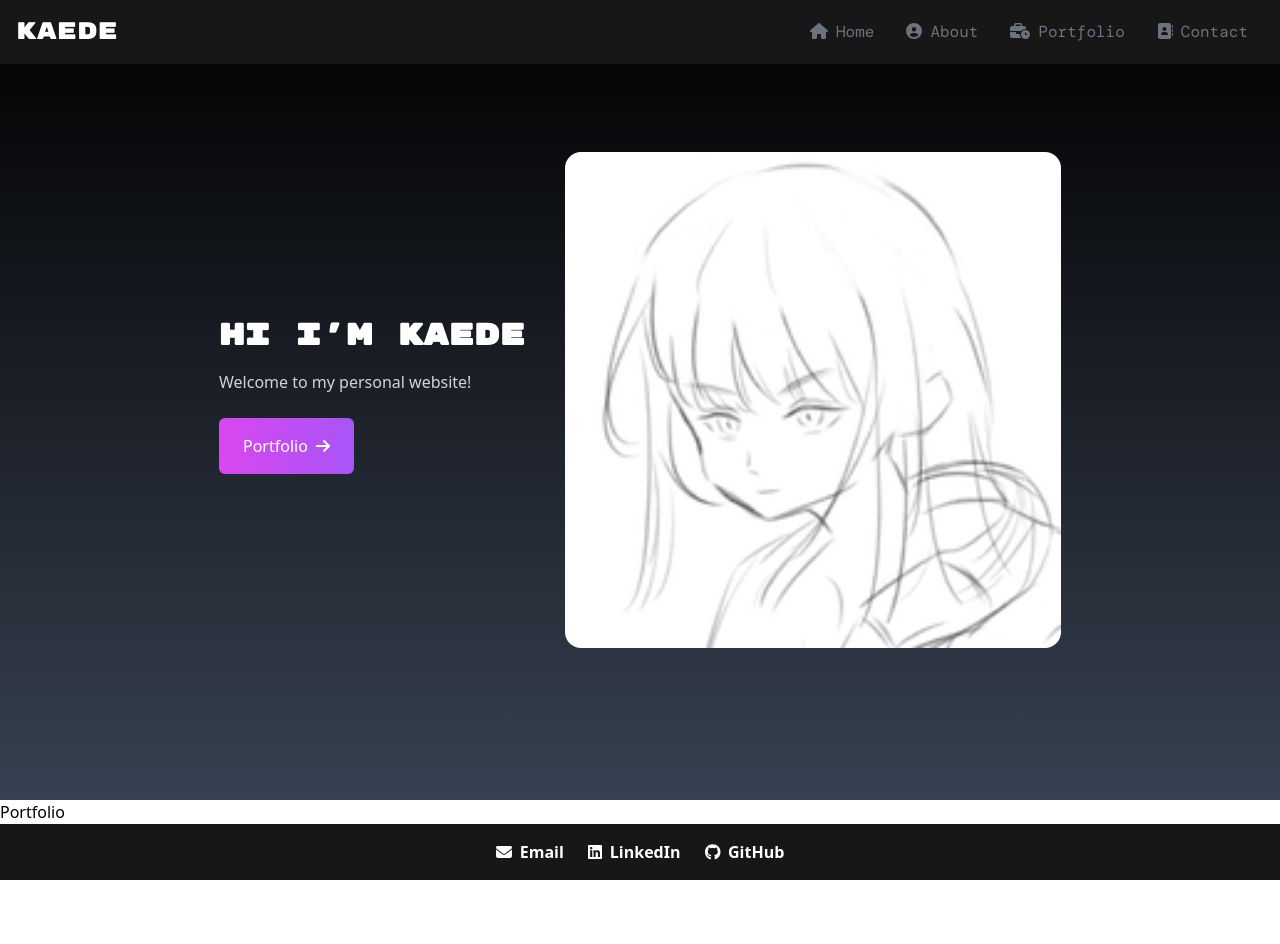
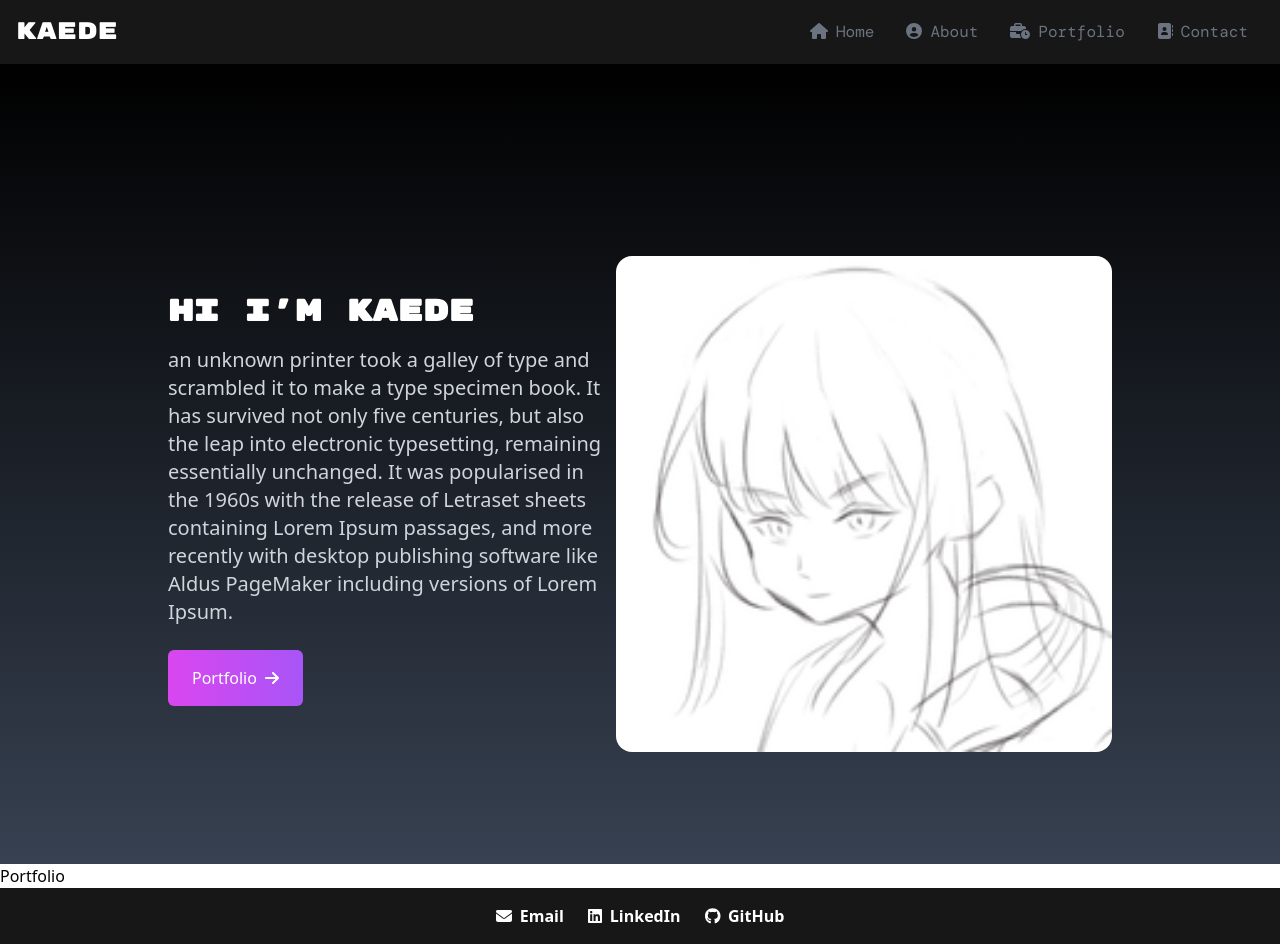
Before and after one commit to MaulanaAhmadSulami/portfolio, a React (Vite) app: page / in a window 1280 px wide. Before the commit the page ends 880 px from the top, so only its background shows below. Built offline with nearby package versions, Linux system fonts and the light colour scheme; a web font is replaced by a local one.

Commit message:
Home section done

```diff
--- a/src/components/Home.jsx
+++ b/src/components/Home.jsx
@@ -7,15 +7,15 @@
   return (
     <div
       name="home"
-      className="h-screen w-full bg-gradient-to-b from-black to-gray-700"
+      className="h-screen mt-16 md:mt-0 lg:mt-16 py-16 w-full bg-gradient-to-b from-black to-gray-700"
     >
-      <div className="max-w-screen-lg mx-auto flex flex-col items-center justify-center h-full px-4 md:flex-row">
-        <div className="flex flex-col justify-center h-full max-w-md">
-          <h2 className="font-rubik-mono-one text-2xl sm:text-3xl font-bold text-white mr-10">
+      <div className="max-w-screen-lg mx-auto mt-10 flex flex-col items-center justify-center h-full px-4 md:flex-row">
+        <div className="flex flex-col justify-center h-full md:max-w-md">
+          <h2 className="font-rubik-mono-one text-2xl sm:text-3xl font-bold text-white  ">
             Hi i'm Kaede
           </h2>
-          <p className="font-momomaniac-one text-gray-300 py-4 max-w-md">
-            Welcome to my personal website!
+          <p className="font-momomaniac-one text-1xl sm:text-xl text-gray-300 py-4 max-w-md">
+           an unknown printer took a galley of type and scrambled it to make a type specimen book. It has survived not only five centuries, but also the leap into electronic typesetting, remaining essentially unchanged. It was popularised in the 1960s with the release of Letraset sheets containing Lorem Ipsum passages, and more recently with desktop publishing software like Aldus PageMaker including versions of Lorem Ipsum.
           </p>
 
           <div>
@@ -28,7 +28,7 @@
           </div>
         </div>
 
-        <div className="w-full md:w-1/2">
+        <div className="w-full md:w-1/2 my-3">
           <img
             src={mockProfile}
             alt="Mock Profile"
```
